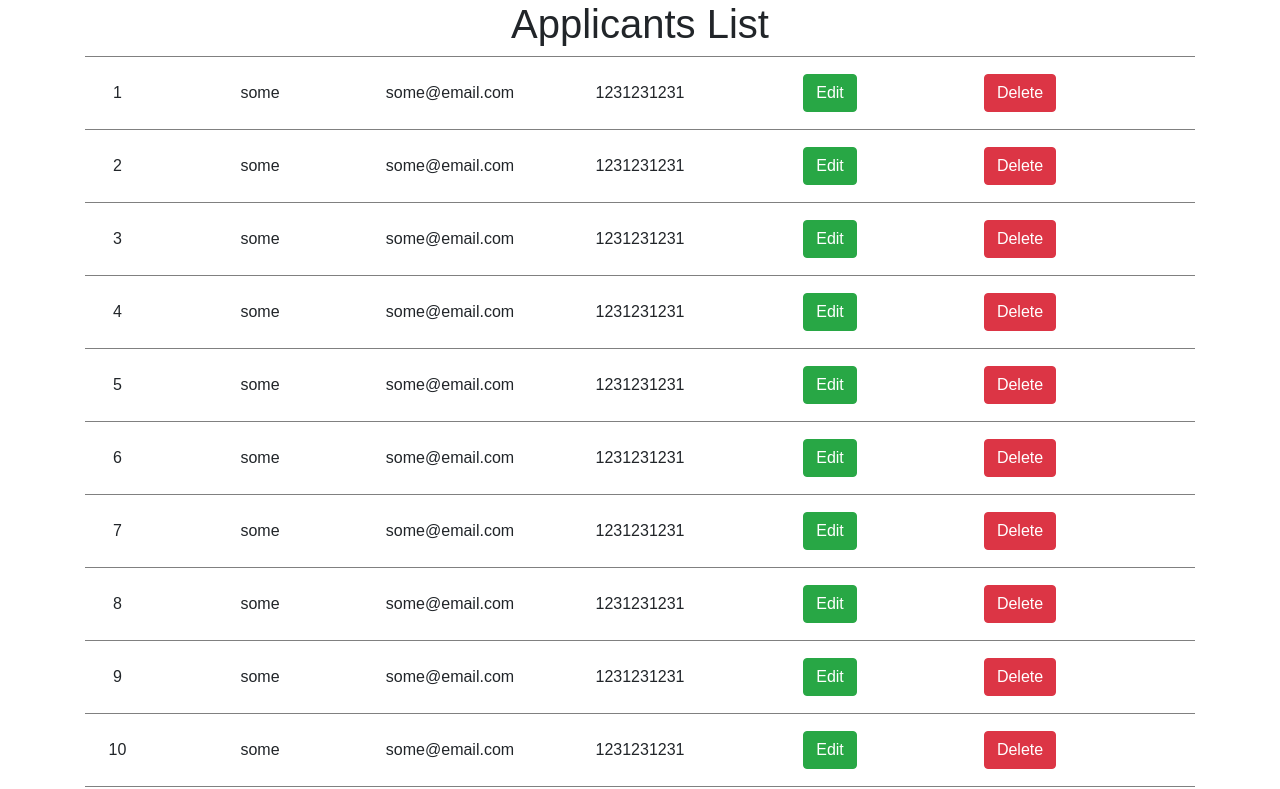
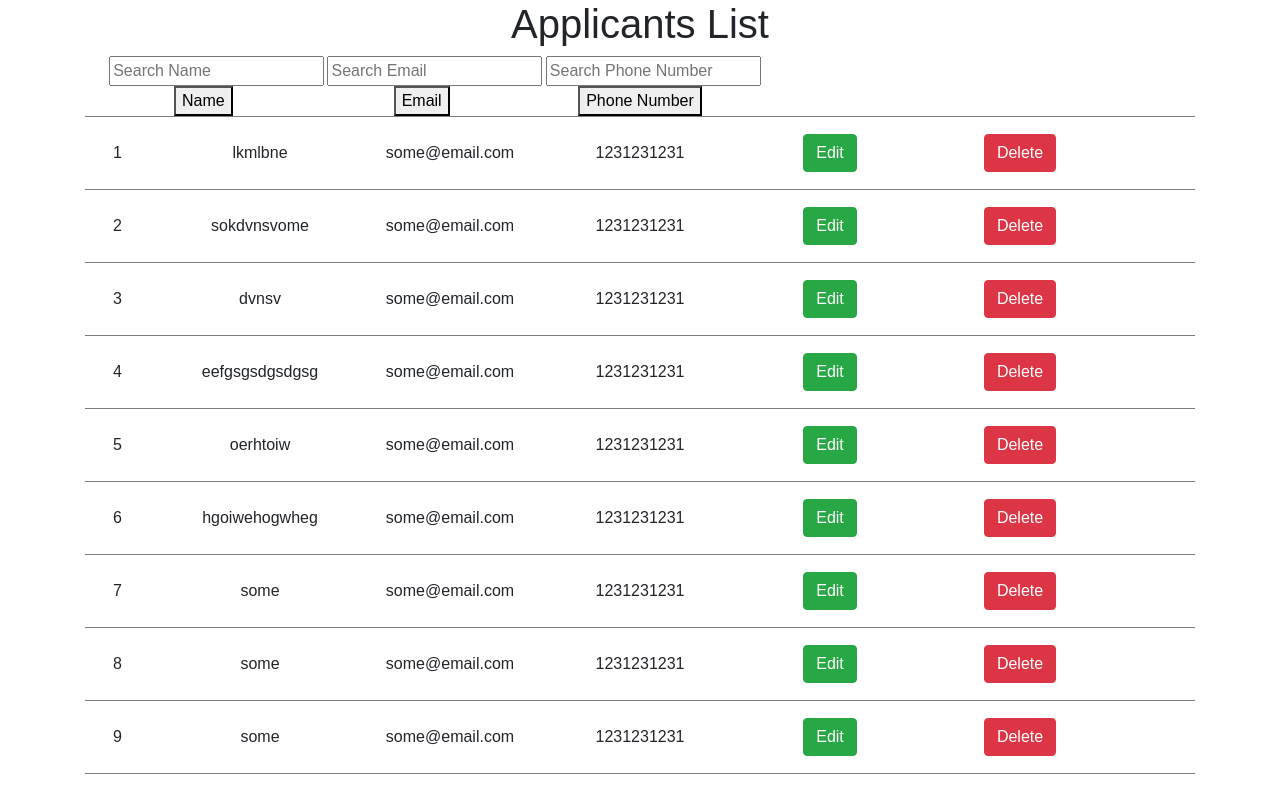
Before and after one commit to shahzebjaved23/react_applicants, a React (Create React App) app: page / in a window 1280 px wide. Shown: the top 789 px of the page. Built offline with nearby package versions, Linux system fonts and the light colour scheme.

Commit message:
fixes for search

```diff
--- a/package.json
+++ b/package.json
@@ -5,7 +5,8 @@
   "dependencies": {
     "react": "^16.3.0",
     "react-dom": "^16.3.0",
-    "react-scripts": "1.1.1"
+    "react-scripts": "1.1.1",
+    "string-similarity": "^1.2.0"
   },
   "scripts": {
     "start": "react-scripts start",
--- a/src/components/UserList/UserList.js
+++ b/src/components/UserList/UserList.js
@@ -1,5 +1,6 @@
 import React, {Component} from "react";
 import UserView from "../UserView/UserView";
+import UserSearchHeader from "../UserSearchHeader/UserSearchHeader"
 import "./UserList.css";
 
 class UserList extends Component {
@@ -11,29 +12,60 @@ class UserList extends Component {
 		}
 	}
 
-	onUserDelete(){
-		console.log("set state")
+	sortByName(){
+		this.setState({
+			usersList: this.state.usersList.sort((a, b) => a.name > b.name)
+		})
+	}
+
+	sortByEmail(){
+		this.setState({
+			usersList: this.state.usersList.sort((a, b) => a.email > b.email)
+		})
+	}
+
+	sortByPhoneNumber(){
+		this.setState({
+			usersList: this.state.usersList.sort((a, b) => a.phone_number > b.phone_number)
+		})
+	}
+
+	resetUsersList(){
 		this.setState({
 			usersList: JSON.parse(localStorage.getItem("usersList"))
 		})
-		console.log(this.state.usersList)
 	}
 
 	render(){
-		console.log('user list render')
 		if(this.props.display == "none"){
 			return <div></div>
 		}else{
 			return (
 				<div>
 					<h1 style={{textAlign: "center"}}>Applicants List</h1>
+					<div>
+						<UserSearchHeader resetUsersList={this.resetUsersList.bind(this)}></UserSearchHeader>
+						<div className="row">
+							<div className="col-md-1"></div>
+							<div className="col-md-2">
+								<button onClick={this.sortByName.bind(this)}>Name</button>
+							</div>
+							<div className="col-md-2">
+								<button onClick={this.sortByEmail.bind(this)}>Email</button>
+							</div>
+							<div className="col-md-2">
+								<button onClick={this.sortByPhoneNumber.bind(this)}>Phone Number</button>
+							</div>
+							<div className="col-md-2"></div>
+							<div className="col-md-2"></div>
+						</div>
+					</div>
 					<div className="container user-list">
-						{this.state.usersList.map((user,index)=>{
-							return (<UserView onUserDelete={this.onUserDelete.bind(this)} key={index} user={user} />)
+						{this.state.usersList.map((user)=>{
+							return <UserView key={user.id} user={user} />
 						})}
 					</div>
 				</div>
-
 			)
 		}
 
--- /dev/null
+++ b/src/components/UserSearchHeader/UserSearchHeader.js
@@ -0,0 +1,63 @@
+import React, { Component } from "react";
+import * as StringSimilarity from 'string-similarity';
+
+class UserSearchHeader extends Component{
+
+	constructor(props){
+		super(props)
+	}
+
+	handleSubmit(e){
+		e.preventDefault();
+
+		var usersList = JSON.parse(localStorage.getItem("usersList"))
+		var newUsersList = [];
+		usersList.forEach((user)=>{
+			if(this.refs.name.value != "" && StringSimilarity.compareTwoStrings(user.name, this.refs.name.value) > 0.5){
+				newUsersList.push(user)
+			}
+
+			if(this.refs.email.value != "" && StringSimilarity.compareTwoStrings(user.email, this.refs.email.value) > 0.5){
+				newUsersList.push(user)
+			}
+			if(this.refs.phone_number.value != "" && StringSimilarity.compareTwoStrings(user.phone_number, this.refs.phone_number.value) > 0.5){
+				newUsersList.push(user)
+			}
+		})
+
+
+
+		localStorage.setItem("usersList", JSON.stringify(newUsersList));
+
+		setTimeout(()=>{
+			this.props.resetUsersList()
+		},1000)
+
+	}
+
+	render(){
+		return(
+			<div>
+				<form onSubmit={this.handleSubmit.bind(this)}>
+					<div className="row">
+						<div className="col-md-1"></div>
+						<div className="col-md-2">
+							<input ref="name" placeholder="Search Name" />
+						</div>
+						<div className="col-md-2">
+							<input ref="email" placeholder="Search Email" />
+						</div>
+						<div className="col-md-2">
+							<input ref="phone_number" placeholder="Search Phone Number" />
+						</div>
+						<div className="col-md-2"></div>
+						<div className="col-md-2"></div>
+					</div>
+					<input type="submit" style={{ display: "none" }} />
+				</form>
+			</div>
+		)
+	}
+}
+
+export default UserSearchHeader;
--- a/src/components/UserView/UserView.js
+++ b/src/components/UserView/UserView.js
@@ -80,7 +80,6 @@ class UserView extends Component{
 		this.setState({
 			displaySelf: "none"
 		})
-		this.props.onUserDelete()
 	}
 
 	handleDeleteUser(){
--- a/src/seed/UsersSeed.js
+++ b/src/seed/UsersSeed.js
@@ -1,42 +1,42 @@
 let Users = [
 	{
 		id: 1,
-		name: "some",
+		name: "lkmlbne",
 		email: "some@email.com",
 		phone_number: 1231231231,
 		password: "password"
 	},
 	{
 		id: 2,
-		name: "some",
+		name: "sokdvnsvome",
 		email: "some@email.com",
 		phone_number: 1231231231,
 		password: "password"
 	},
 	{
 		id: 3,
-		name: "some",
+		name: "dvnsv",
 		email: "some@email.com",
 		phone_number: 1231231231,
 		password: "password"
 	},
 	{
 		id: 4,
-		name: "some",
+		name: "eefgsgsdgsdgsg",
 		email: "some@email.com",
 		phone_number: 1231231231,
 		password: "password"
 	},
 	{
 		id: 5,
-		name: "some",
+		name: "oerhtoiw",
 		email: "some@email.com",
 		phone_number: 1231231231,
 		password: "password"
 	},
 	{
 		id: 6,
-		name: "some",
+		name: "hgoiwehogwheg",
 		email: "some@email.com",
 		phone_number: 1231231231,
 		password: "password"
```
